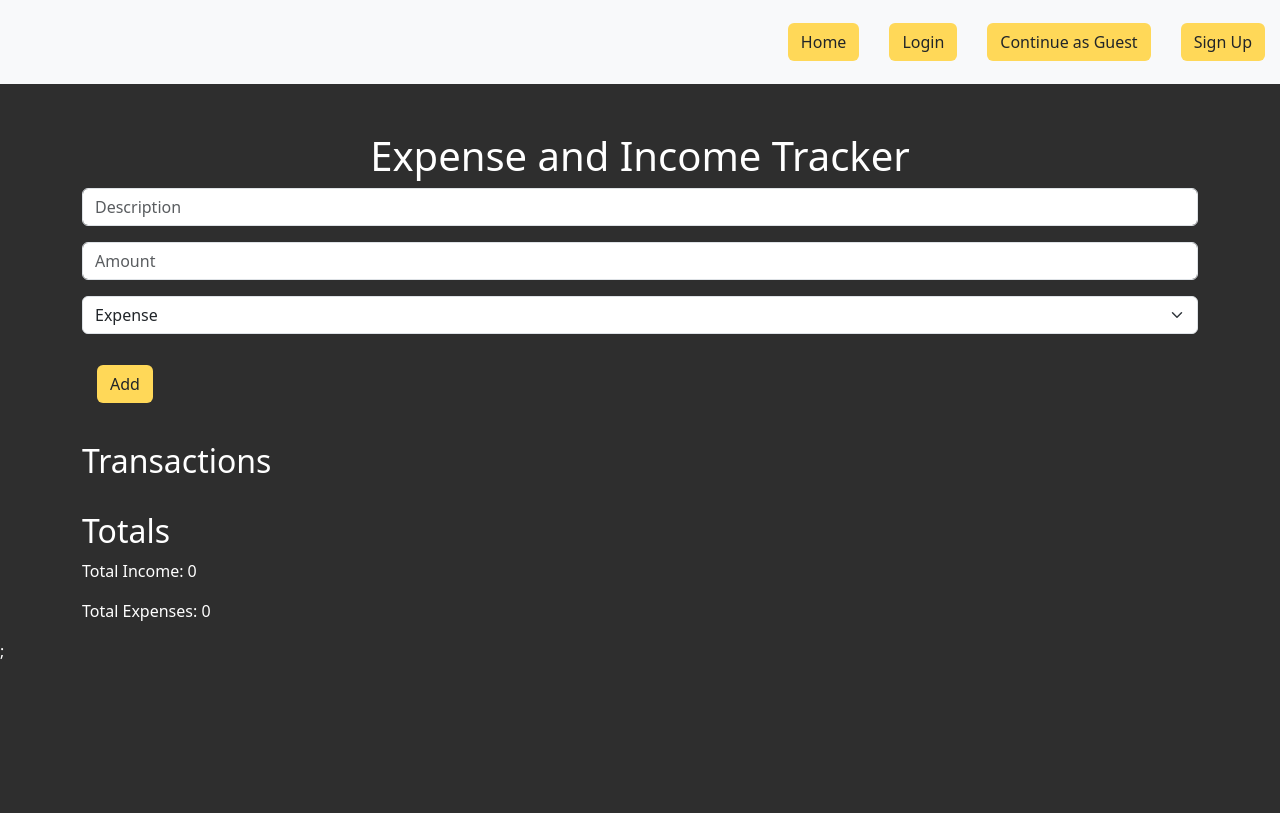
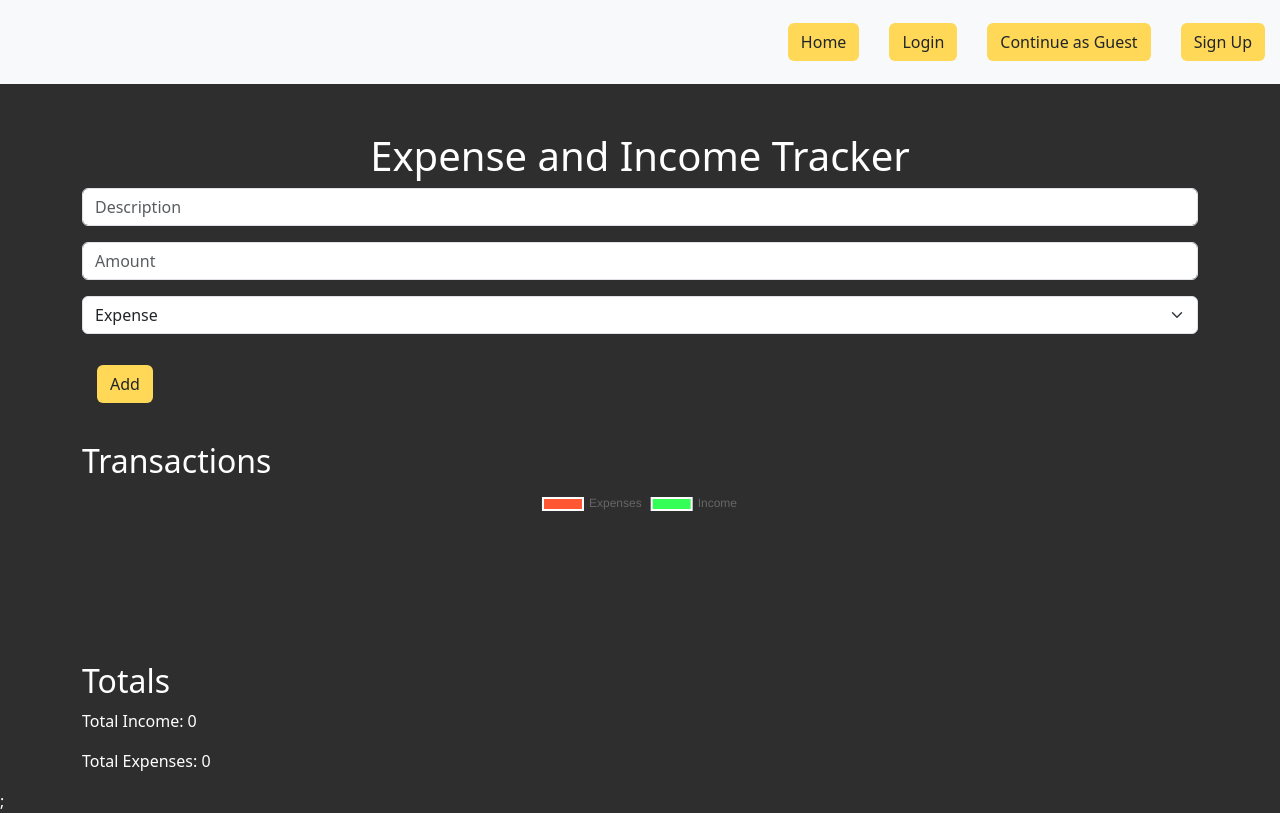
Before and after one commit to iamluisnunez/FinanceApp, a React (Vite) app: page /guest in a window 1280 px wide. Built offline with nearby package versions, Linux system fonts and the light colour scheme.

Commit message:
Working on pie chart

```diff
--- a/package.json
+++ b/package.json
@@ -10,12 +10,16 @@
     "preview": "vite preview"
   },
   "dependencies": {
+    "axios": "^1.5.0",
     "bcrypt": "^5.1.1",
     "bootstrap": "^5.3.1",
+    "chart.js": "^4.4.0",
+    "cors": "^2.8.5",
     "express": "^4.18.2",
     "nodemon": "^3.0.1",
     "pg": "^8.11.3",
     "react": "^18.2.0",
+    "react-chartjs-2": "^5.2.0",
     "react-dom": "^18.2.0",
     "react-router-dom": "^6.15.0"
   },
--- a/src/Components/Guest.jsx
+++ b/src/Components/Guest.jsx
@@ -1,8 +1,10 @@
-import React, { useState } from "react";
+import React, { useState, useEffect } from "react";
 import "bootstrap/dist/css/bootstrap.min.css"; // Import Bootstrap CSS
 import "../App.css"; // Import your custom CSS if needed
 import Totals from "./Total";
 import Header from "../assets/Header";
+import "chart.js/auto"; // Import Chart.js
+import { Pie } from "react-chartjs-2"; // Import React ChartJS 2
 
 function ExpenseIncomeApp() {
   const [transactions, setTransactions] = useState([]);
@@ -32,6 +34,36 @@ function ExpenseIncomeApp() {
     );
     setTransactions(updatedTransactions);
   };
+  const [chartData, setChartData] = useState({
+    labels: ["Expenses", "Income"],
+    datasets: [
+      {
+        data: [0, 0], // Initialize with zeros
+        backgroundColor: ["#ff5733", "#33ff57"],
+      },
+    ],
+  });
+  useEffect(() => {
+    // Calculate expenses and income from transactions
+    const totalExpenses = transactions
+      .filter((transaction) => transaction.type === "expense")
+      .reduce((total, transaction) => total + transaction.amount, 0);
+
+    const totalIncome = transactions
+      .filter((transaction) => transaction.type === "income")
+      .reduce((total, transaction) => total + transaction.amount, 0);
+
+    // Update chartData with the calculated values
+    setChartData({
+      labels: ["Expenses", "Income"],
+      datasets: [
+        {
+          data: [totalExpenses, totalIncome],
+          backgroundColor: ["#ff5733", "#33ff57"],
+        },
+      ],
+    });
+  }, [transactions]);
 
   return (
     <>
@@ -94,6 +126,16 @@ function ExpenseIncomeApp() {
               </li>
             ))}
           </ul>
+          <div className="chart">
+            <Pie
+              data={chartData}
+              options={{
+                maintainAspectRatio: false, // This allows you to control the size
+                width: 800, // Set the desired width
+                height: 800, // Set the desired height
+              }}
+            />
+          </div>
         </div>
         <Totals transactions={transactions} />
       </div>
--- a/src/Components/LoggedIn.jsx
+++ b/src/Components/LoggedIn.jsx
@@ -1 +1,53 @@
-export default function LoggedIn() {}
+import React, { useState, useEffect } from "react";
+import "bootstrap/dist/css/bootstrap.min.css";
+import "chart.js/auto"; // Import Chart.js
+import { Pie } from "react-chartjs-2"; // Import React ChartJS 2
+import "../App.css";
+import Totals from "./Total";
+import Header from "../assets/Header";
+import Guest from "./Guest"; // Import the Guest component
+
+export default function LoggedIn({ transactions }) {
+  // Initialize the chartData state
+  const [chartData, setChartData] = useState({
+    labels: ["Expenses", "Income"],
+    datasets: [
+      {
+        data: [0, 0], // Initialize with zeros
+        backgroundColor: ["#ff5733", "#33ff57"],
+      },
+    ],
+  });
+
+  // useEffect to update chartData whenever transactions change
+  useEffect(() => {
+    // Calculate expenses and income from transactions
+    const totalExpenses = transactions
+      .filter((transaction) => transaction.type === "expense")
+      .reduce((total, transaction) => total + transaction.amount, 0);
+
+    const totalIncome = transactions
+      .filter((transaction) => transaction.type === "income")
+      .reduce((total, transaction) => total + transaction.amount, 0);
+
+    // Update chartData with the calculated values
+    setChartData({
+      labels: ["Expenses", "Income"],
+      datasets: [
+        {
+          data: [totalExpenses, totalIncome],
+          backgroundColor: ["#ff5733", "#33ff57"],
+        },
+      ],
+    });
+  }, [transactions]); // Re-run the effect when transactions change
+
+  return (
+    <>
+      <Guest />
+      <div className="chart">
+        <Pie data={chartData} />
+      </div>
+    </>
+  );
+}
--- a/src/Components/Login.jsx
+++ b/src/Components/Login.jsx
@@ -1,8 +1,19 @@
 import React, { useState } from "react";
+import axios from "axios";
 
 const Login = () => {
   const [email, setEmail] = useState("");
   const [password, setPassword] = useState("");
+  const submit = async (e) => {
+    e.preventDefault();
+    const data = new FormData(e.target);
+    const registerData = Object.fromEntries(data);
+    try {
+      await axios.post("http://localhost:3000/users/users", registerData);
+    } catch (e) {
+      console.log(e.response.data);
+    }
+  };
 
   return (
     <div className="container mt-5">
@@ -11,7 +22,7 @@ const Login = () => {
           <div className="card">
             <div className="card-body">
               <h2 className="card-title text-center">Login</h2>
-              <form>
+              <form onSubmit={submit}>
                 <div className="mb-3">
                   <label htmlFor="email" className="form-label">
                     Email address
@@ -23,6 +34,7 @@ const Login = () => {
                     placeholder="Enter your email"
                     value={email}
                     onChange={(e) => setEmail(e.target.value)}
+                    name="email"
                   />
                 </div>
                 <div className="mb-3">
@@ -36,6 +48,7 @@ const Login = () => {
                     placeholder="Enter your password"
                     value={password}
                     onChange={(e) => setPassword(e.target.value)}
+                    name="password"
                   />
                 </div>
                 <button type="submit" className="btn navButton w-100">
--- a/src/Components/Routes.jsx
+++ b/src/Components/Routes.jsx
@@ -5,6 +5,8 @@ import Home from "./Home";
 import SignUp from "./SignUp";
 import Guest from "./Guest";
 import Login from "./Login";
+import LoggedIn from "./LoggedIn";
+import ExpenseIncomeApp from "./Guest";
 
 const AppRoutes = () => {
   return (
@@ -13,6 +15,7 @@ const AppRoutes = () => {
       <Route path="/signup" element={<SignUp />} />
       <Route path="/guest" element={<Guest />} />
       <Route path="/login" element={<Login />} />
+      <Route path="/loggedin" element={<LoggedIn />} />
     </RouterRoutes>
   );
 };
--- a/src/Components/SignUp.jsx
+++ b/src/Components/SignUp.jsx
@@ -1,10 +1,22 @@
 // src/components/SignIn.js
 import React, { useState } from "react";
 import "../App.css";
+import axios from "axios";
 
 const SignIn = () => {
   const [username, setUsername] = useState("");
   const [password, setPassword] = useState("");
+
+  const submit = async (e) => {
+    e.preventDefault();
+    const data = new FormData(e.target);
+    const registerData = Object.fromEntries(data);
+    try {
+      await axios.post("http://localhost:3000/api/admin", registerData);
+    } catch (e) {
+      console.log(e.response.data);
+    }
+  };
 
   return (
     <div className="container mt-5">
@@ -13,7 +25,7 @@ const SignIn = () => {
           <div className="card">
             <div className="card-body">
               <h2 className="card-title text-center">Sign Up</h2>
-              <form>
+              <form onSubmit={submit}>
                 <div className="mb-3">
                   <label htmlFor="email" className="form-label">
                     Email address
@@ -25,6 +37,7 @@ const SignIn = () => {
                     placeholder="Enter your email"
                     value={username}
                     onChange={(e) => setUsername(e.target.value)}
+                    name="email"
                   />
                 </div>
                 <div className="mb-3">
@@ -38,6 +51,7 @@ const SignIn = () => {
                     placeholder="Enter your password"
                     value={password}
                     onChange={(e) => setPassword(e.target.value)}
+                    name="password"
                   />
                 </div>
                 <button type="submit" className="btn navButton w-100">
```
Also changed, not shown: 1 other file (tests, documents, lock files or other folders).
